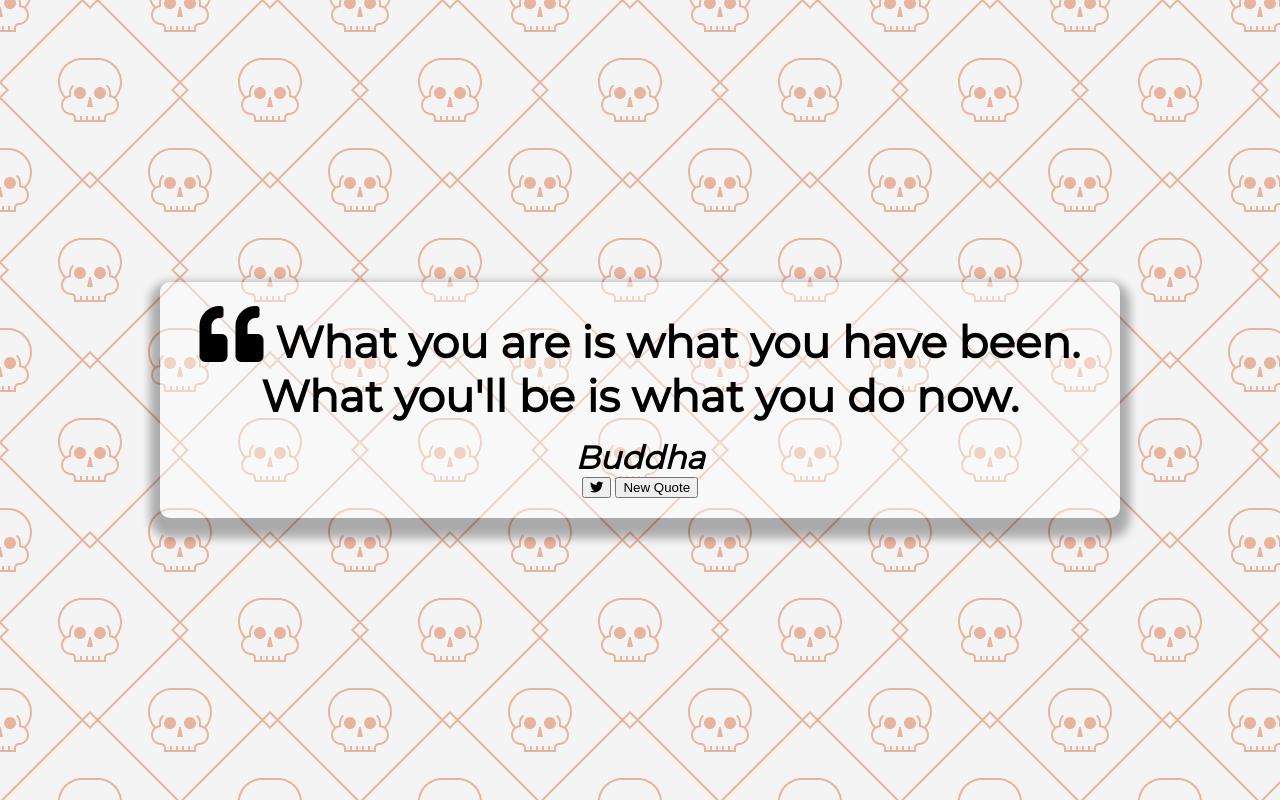
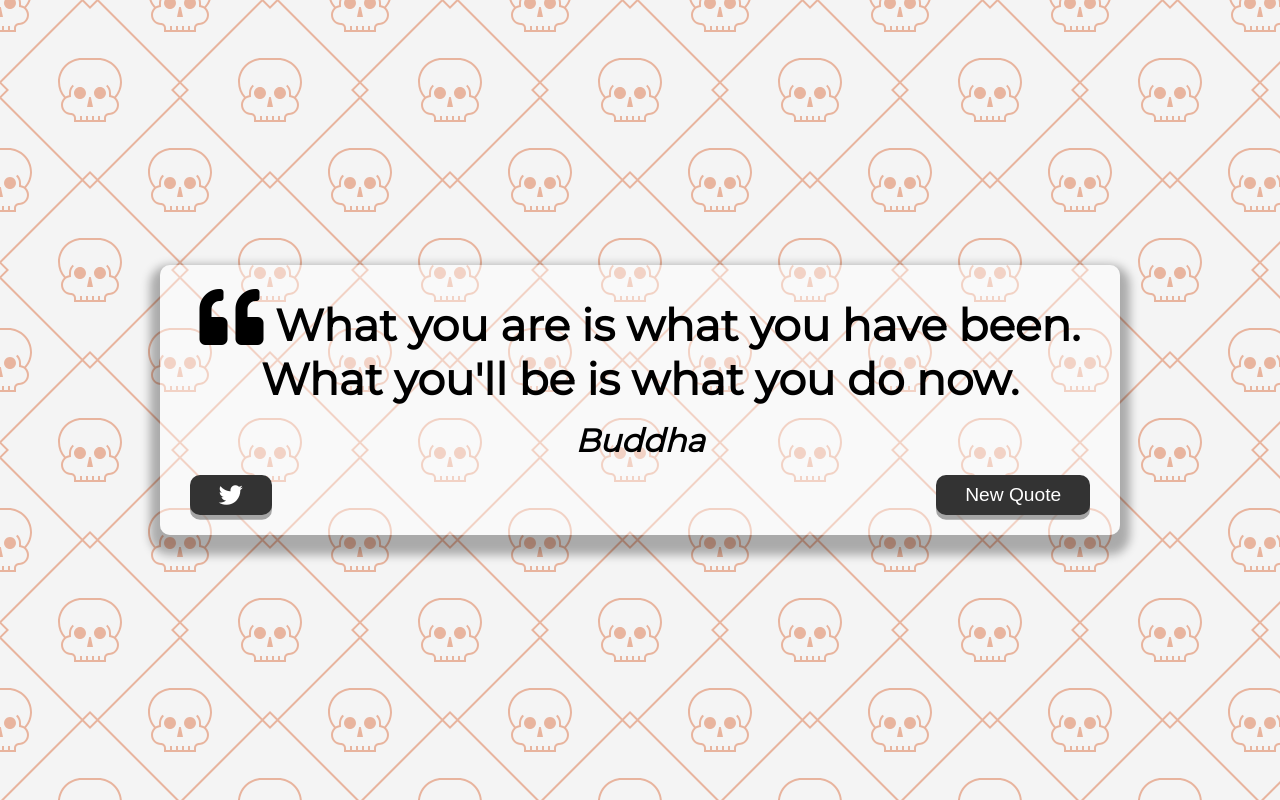
Before and after one commit to sakilk130/javascript-random-quote-generator, a plain HTML site: page index.html in a window 1280 px wide. Drawn offline with Linux system fonts and the light colour scheme.

Commit message:
finish style

```diff
--- a/style.css
+++ b/style.css
@@ -46,6 +46,37 @@ body {
   font-weight: 400px;
   font-style: italic;
 }
+.button-container {
+  margin-top: 15px;
+  display: flex;
+  justify-content: space-between;
+}
+button {
+  cursor: pointer;
+  font-size: 1.2rem;
+  height: 2.5rem;
+  border: none;
+  border-radius: 10px;
+  color: #fff;
+  background: #333;
+  outline: none;
+  padding: 0.5rem 1.8rem;
+  box-shadow: 0 0.3rem rgba(121, 121, 121, 0.65);
+}
+button:hover {
+  filter: brightness(110%);
+}
+button:active {
+  transform: translate(0, 0.3rem);
+  box-shadow: 0, 0.1rem rgba(255, 255, 255, 0.65);
+}
+.twitter-btn:hover {
+  color: #38a1f3;
+}
+.fa-twitter {
+  font-size: 1.5rem;
+}
+
 @media screen and (max-width: 1000px) {
   .quote-container {
     margin: auto 10px;
```
